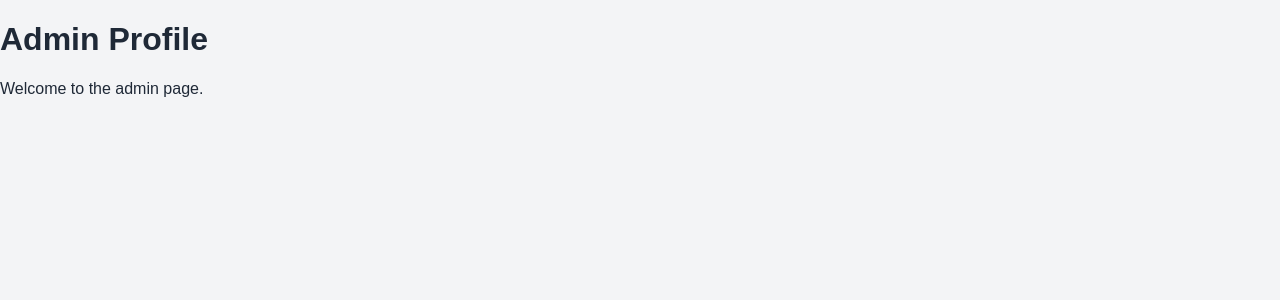
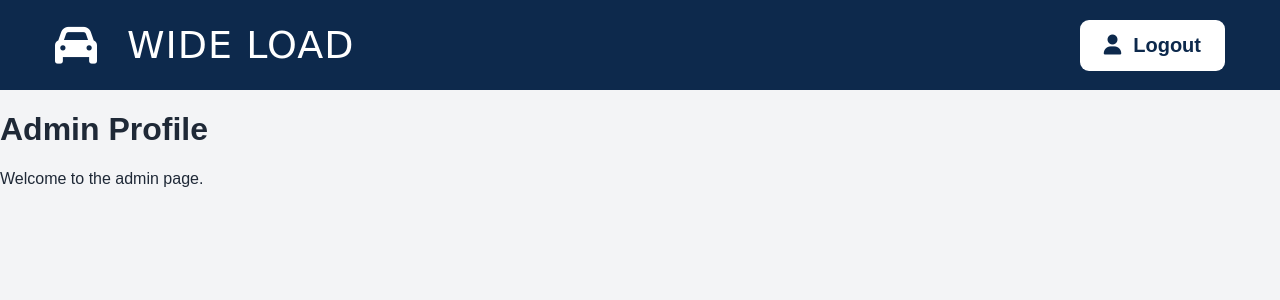
Before and after one commit to ShaunWhittTea/4910-Project, a Flask app: page /admin/home in a window 1280 px wide. Shown: the top 300 px of the page. Run offline with Flask 3, Linux system fonts and the light colour scheme; the visitor is signed in with stand-in values (Sample User, id 1).

Commit message:
Added Logout feature to admin profile and added home return page to login page

```diff
--- a/app.py
+++ b/app.py
@@ -137,6 +137,9 @@ ROLE_HOME_PAGES = {
 
 @app.route("/login", methods=["GET", "POST"])
 def login():
+     # If an admin is already logged in, send them back to the admin page
+    if session.get("user_id") and session.get("role") == "ADMIN":
+        return redirect(url_for("admin_home"))
     message = None
     email = ""
 
--- a/static/styles.css
+++ b/static/styles.css
@@ -566,3 +566,15 @@ body {
     text-align: center;
 
 }
+.brand {
+    text-decoration: none;
+    color: white;
+}
+
+.brand:visited {
+    color: white;
+}
+
+.brand:hover {
+    color: white;
+}
--- a/templates/admin_home.html
+++ b/templates/admin_home.html
@@ -9,11 +9,38 @@
         rel="stylesheet"
         href="{{ url_for('static', filename='styles.css') }}"
     >
+
+    <link
+        rel="stylesheet"
+        href="https://cdnjs.cloudflare.com/ajax/libs/font-awesome/6.5.0/css/all.min.css"
+    >
 </head>
 
 <body>
 
-    <h1>Admin Profile</h1>
+    <nav class="navbar">
+        <div class="brand">
+            <i class="fa-solid fa-car"></i>
+            <span class="brand-name">WIDE LOAD</span>
+        </div>
+            <form
+                action="{{ url_for('logout') }}"
+                method="POST"
+                onsubmit="return confirm('Are you sure you want to log out?');"
+            >
+                <button type="submit" class="login-button">
+                    <i class="fa-solid fa-user"></i>
+                    <span>Logout</span>
+                </button>
+            </form>
+        </div>
+    </nav>
+
+
+    <div class="admin-header">
+        <h1>Admin Profile</h1>
+    </div>
+
     <p>Welcome to the admin page.</p>
 
 </body>
--- a/templates/index.html
+++ b/templates/index.html
@@ -17,7 +17,7 @@
         href="https://cdnjs.cloudflare.com/ajax/libs/font-awesome/6.5.2/css/all.min.css"
     >
 
-    <!-- Brush-style font for Wide Low -->
+    <!-- Brush-style font for Wide Load -->
     <link
         href="https://fonts.googleapis.com/css2?family=Permanent+Marker&display=swap"
         rel="stylesheet"
@@ -29,7 +29,7 @@
     <nav class="navbar">
         <div class="brand">
             <i class="fa-solid fa-car"></i>
-            <span class="brand-name">WIDE LOW</span>
+            <span class="brand-name">WIDE LOAD</span>
         </div>
 
         <div class="nav-links">
@@ -63,7 +63,7 @@
 
     <section id="about" class="about-section">
 
-        <h2>About Wide Low</h2>
+        <h2>About Wide Load</h2>
 
         {% if info %}
 
```
Also changed, not shown: templates/driver_login.html (+15 -0 lines).
